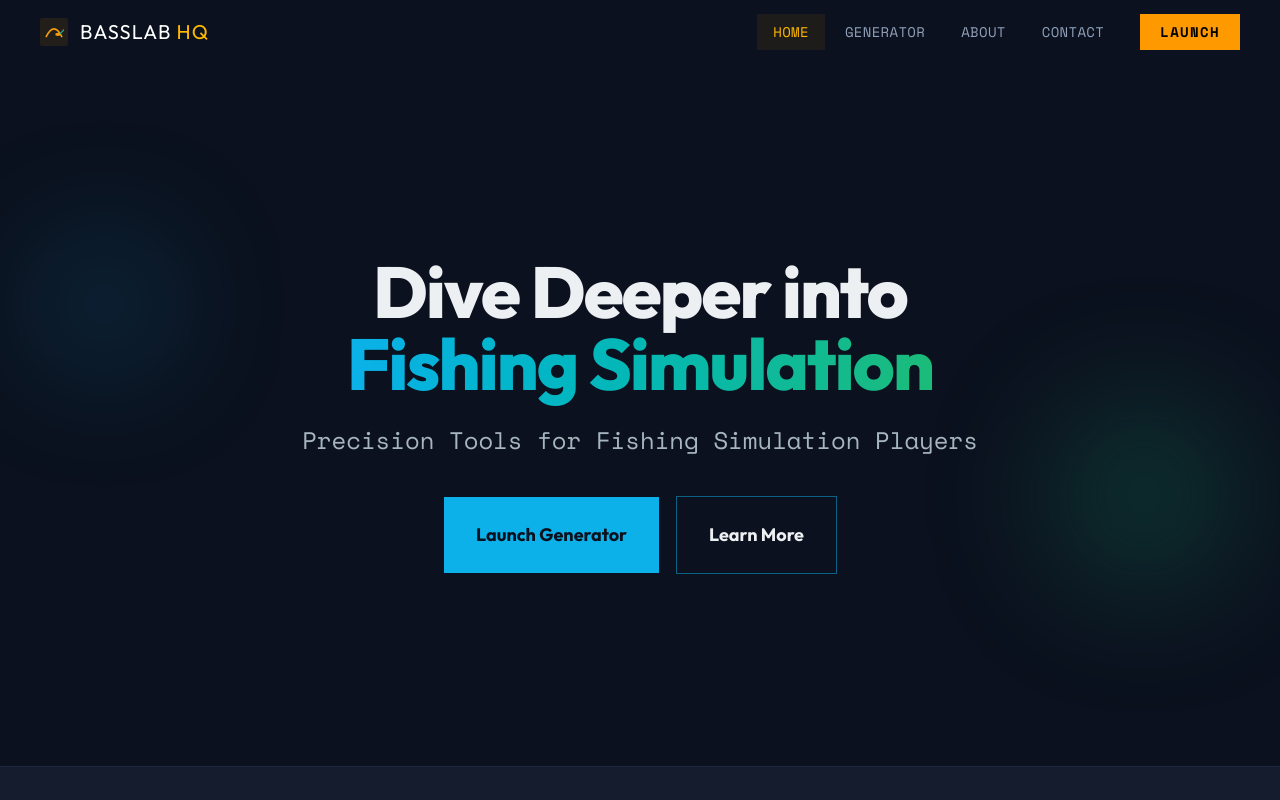
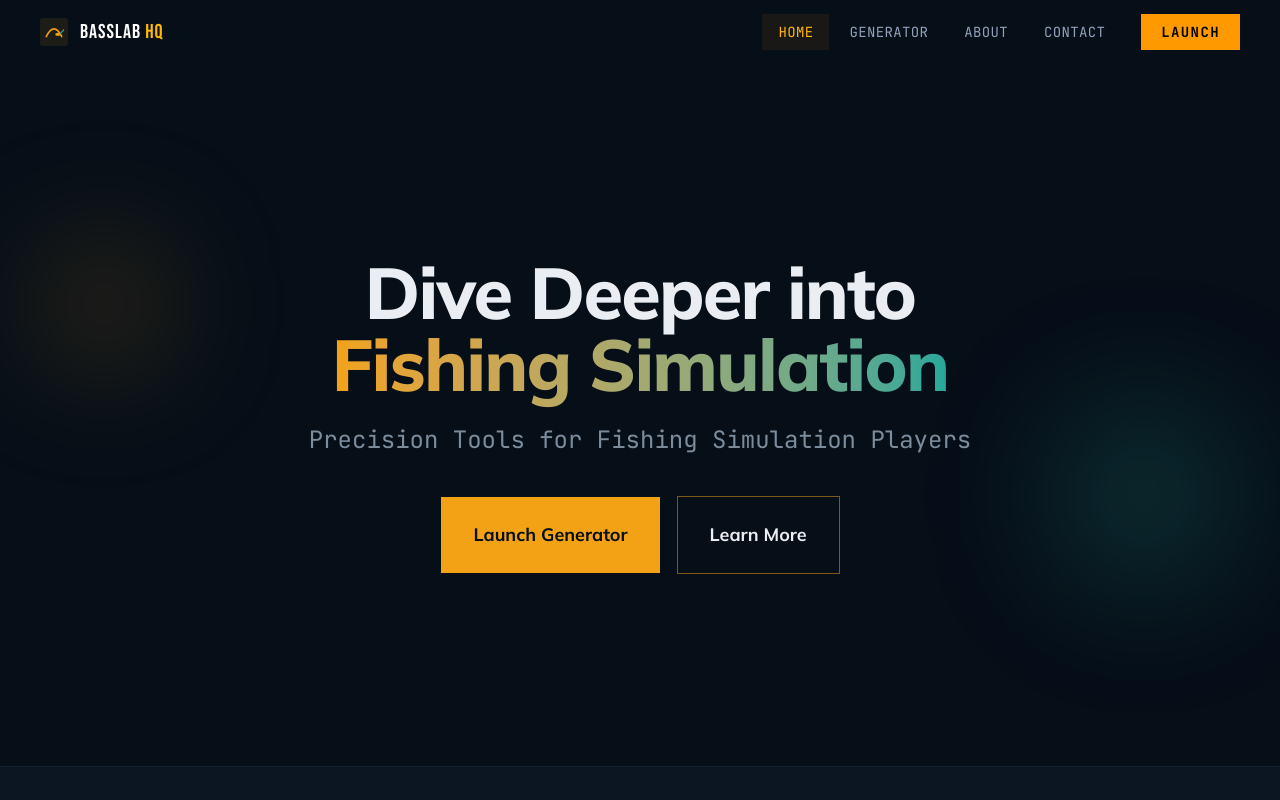
Before and after one commit to yusufsafary/basslabhq, a React (Vite) app: page / in a window 1280 px wide. Shown: the top 800 px of the page. Built offline with nearby package versions, Linux system fonts and the light colour scheme.

Commit message:
feat: Bebas Neue+Mulish+JetBrains Mono, amber/teal palette

```diff
--- a/src/index.css
+++ b/src/index.css
@@ -1,4 +1,4 @@
-@import url('https://fonts.googleapis.com/css2?family=Outfit:wght@300;400;500;600;700;800&family=Space+Mono:ital,wght@0,400;0,700;1,400;1,700&display=swap');
+@import url('https://fonts.googleapis.com/css2?family=Bebas+Neue&family=Mulish:wght@300;400;500;600;700;800&family=JetBrains+Mono:wght@400;500;700&display=swap');
 @import "tailwindcss";
 @import "tw-animate-css";
 @plugin "@tailwindcss/typography";
@@ -41,7 +41,7 @@
   --color-destructive-border: var(--destructive-border);
 
   --font-sans: var(--app-font-sans);
-  --font-serif: var(--app-font-serif);
+  --font-display: var(--app-font-display);
   --font-mono: var(--app-font-mono);
 
   --radius-sm: calc(var(--radius) - 4px);
@@ -56,91 +56,82 @@
 
   --opaque-button-border-intensity: 9;
 
-  --elevate-1: rgba(255,255,255, .04);
-  --elevate-2: rgba(255,255,255, .09);
+  --elevate-1: rgba(255,255,255, .03);
+  --elevate-2: rgba(255,255,255, .06);
 
-  /* Deep Navy: hsl(222, 47%, 8%) */
-  --background: 222 47% 8%;
+  /* Deep river black */
+  --background: 213 60% 6%;
 
-  /* Soft White: hsl(200, 15%, 94%) */
-  --foreground: 200 15% 94%;
+  /* Off-white warm */
+  --foreground: 210 20% 93%;
 
-  --border: 222 40% 18%;
+  --border: 213 40% 14%;
 
-  /* Card surface: hsl(222, 40%, 13%) */
-  --card: 222 40% 13%;
-  --card-foreground: 200 15% 94%;
-  --card-border: 222 40% 18%;
+  --card: 213 50% 9%;
+  --card-foreground: 210 20% 93%;
+  --card-border: 213 40% 14%;
 
-  --sidebar: 222 47% 8%;
-  --sidebar-foreground: 200 15% 94%;
-  --sidebar-border: 222 40% 18%;
-  --sidebar-primary: 195 90% 48%;
-  --sidebar-primary-foreground: 222 47% 8%;
-  --sidebar-accent: 222 40% 18%;
-  --sidebar-accent-foreground: 200 15% 94%;
-  --sidebar-ring: 195 90% 48%;
+  --sidebar: 213 60% 6%;
+  --sidebar-foreground: 210 20% 93%;
+  --sidebar-border: 213 40% 14%;
+  --sidebar-primary: 38 90% 52%;
+  --sidebar-primary-foreground: 213 60% 6%;
+  --sidebar-accent: 213 40% 14%;
+  --sidebar-accent-foreground: 210 20% 93%;
+  --sidebar-ring: 38 90% 52%;
 
-  --popover: 222 40% 13%;
-  --popover-foreground: 200 15% 94%;
-  --popover-border: 222 40% 18%;
+  --popover: 213 50% 9%;
+  --popover-foreground: 210 20% 93%;
+  --popover-border: 213 40% 14%;
 
-  /* Aqua Blue (primary): hsl(195, 90%, 48%) */
-  --primary: 195 90% 48%;
-  --primary-foreground: 222 47% 8%;
+  /* Amber/gold — fishing lure */
+  --primary: 38 90% 52%;
+  --primary-foreground: 213 60% 6%;
 
-  /* Emerald (accent): hsl(155, 75%, 42%) */
-  --secondary: 155 75% 42%;
-  --secondary-foreground: 222 47% 8%;
+  /* Teal — water */
+  --secondary: 174 65% 40%;
+  --secondary-foreground: 213 60% 6%;
 
-  --muted: 222 40% 18%;
-  --muted-foreground: 200 15% 70%;
+  --muted: 213 40% 14%;
+  --muted-foreground: 210 15% 55%;
 
-  --accent: 195 90% 48%;
-  --accent-foreground: 222 47% 8%;
+  --accent: 174 65% 40%;
+  --accent-foreground: 213 60% 6%;
 
-  --destructive: 0 84% 60%;
-  --destructive-foreground: 200 15% 94%;
+  --destructive: 0 78% 55%;
+  --destructive-foreground: 210 20% 93%;
 
-  --input: 222 40% 18%;
-  --ring: 195 90% 48%;
+  --input: 213 40% 14%;
+  --ring: 38 90% 52%;
 
-  --app-font-sans: 'Outfit', sans-serif;
-  --app-font-serif: Georgia, serif;
-  --app-font-mono: 'Space Mono', monospace;
-  --radius: 0.5rem;
+  --app-font-sans: 'Mulish', system-ui, sans-serif;
+  --app-font-display: 'Bebas Neue', 'Barlow Condensed', system-ui, sans-serif;
+  --app-font-mono: 'JetBrains Mono', 'Fira Code', monospace;
+  --radius: 0.25rem;
 }
 
 .dark {
-  --background: 222 47% 8%;
-  --foreground: 200 15% 94%;
-  --border: 222 40% 18%;
-  --card: 222 40% 13%;
-  --card-foreground: 200 15% 94%;
-  --card-border: 222 40% 18%;
-  --sidebar: 222 47% 8%;
-  --sidebar-foreground: 200 15% 94%;
-  --sidebar-border: 222 40% 18%;
-  --sidebar-primary: 195 90% 48%;
-  --sidebar-primary-foreground: 222 47% 8%;
-  --sidebar-accent: 222 40% 18%;
-  --sidebar-accent-foreground: 200 15% 94%;
-  --sidebar-ring: 195 90% 48%;
-  --popover: 222 40% 13%;
-  --popover-foreground: 200 15% 94%;
-  --popover-border: 222 40% 18%;
-  --primary: 195 90% 48%;
-  --primary-foreground: 222 47% 8%;
-  --secondary: 155 75% 42%;
-  --secondary-foreground: 222 47% 8%;
-  --muted: 222 40% 18%;
-  --muted-foreground: 200 15% 70%;
-  --accent: 195 90% 48%;
-  --accent-foreground: 222 47% 8%;
-  --destructive: 0 84% 60%;
-  --destructive-foreground: 200 15% 94%;
-  --input: 222 40% 18%;
-  --ring: 195 90% 48%;
+  --background: 213 60% 6%;
+  --foreground: 210 20% 93%;
+  --border: 213 40% 14%;
+  --card: 213 50% 9%;
+  --card-foreground: 210 20% 93%;
+  --card-border: 213 40% 14%;
+  --popover: 213 50% 9%;
+  --popover-foreground: 210 20% 93%;
+  --popover-border: 213 40% 14%;
+  --primary: 38 90% 52%;
+  --primary-foreground: 213 60% 6%;
+  --secondary: 174 65% 40%;
+  --secondary-foreground: 213 60% 6%;
+  --muted: 213 40% 14%;
+  --muted-foreground: 210 15% 55%;
+  --accent: 174 65% 40%;
+  --accent-foreground: 213 60% 6%;
+  --destructive: 0 78% 55%;
+  --destructive-foreground: 210 20% 93%;
+  --input: 213 40% 14%;
+  --ring: 38 90% 52%;
 }
 
 @layer base {
@@ -148,9 +139,33 @@
     @apply border-border;
   }
   body {
-    @apply font-sans antialiased bg-background text-foreground selection:bg-primary selection:text-primary-foreground;
+    @apply font-sans antialiased bg-background text-foreground;
     background-image:
-      radial-gradient(circle at 15% 50%, rgba(0, 195, 255, 0.04), transparent 50%),
-      radial-gradient(circle at 85% 30%, rgba(0, 195, 255, 0.03), transparent 50%);
+      radial-gradient(ellipse at 20% 0%, rgba(245,158,11,0.04) 0%, transparent 50%),
+      radial-gradient(ellipse at 80% 100%, rgba(20,184,166,0.04) 0%, transparent 50%);
+  }
+  h1, h2, h3, h4, h5, h6 {
+    font-family: var(--app-font-sans);
+  }
+  .font-display {
+    font-family: var(--app-font-display);
+    letter-spacing: 0.01em;
+  }
+  ::selection {
+    background: rgba(245,158,11,0.3);
+    color: white;
+  }
+  ::-webkit-scrollbar {
+    width: 6px;
+  }
+  ::-webkit-scrollbar-track {
+    background: hsl(213, 60%, 6%);
+  }
+  ::-webkit-scrollbar-thumb {
+    background: hsl(213, 40%, 20%);
+    border-radius: 3px;
+  }
+  ::-webkit-scrollbar-thumb:hover {
+    background: hsl(38, 90%, 52%);
   }
 }
```
